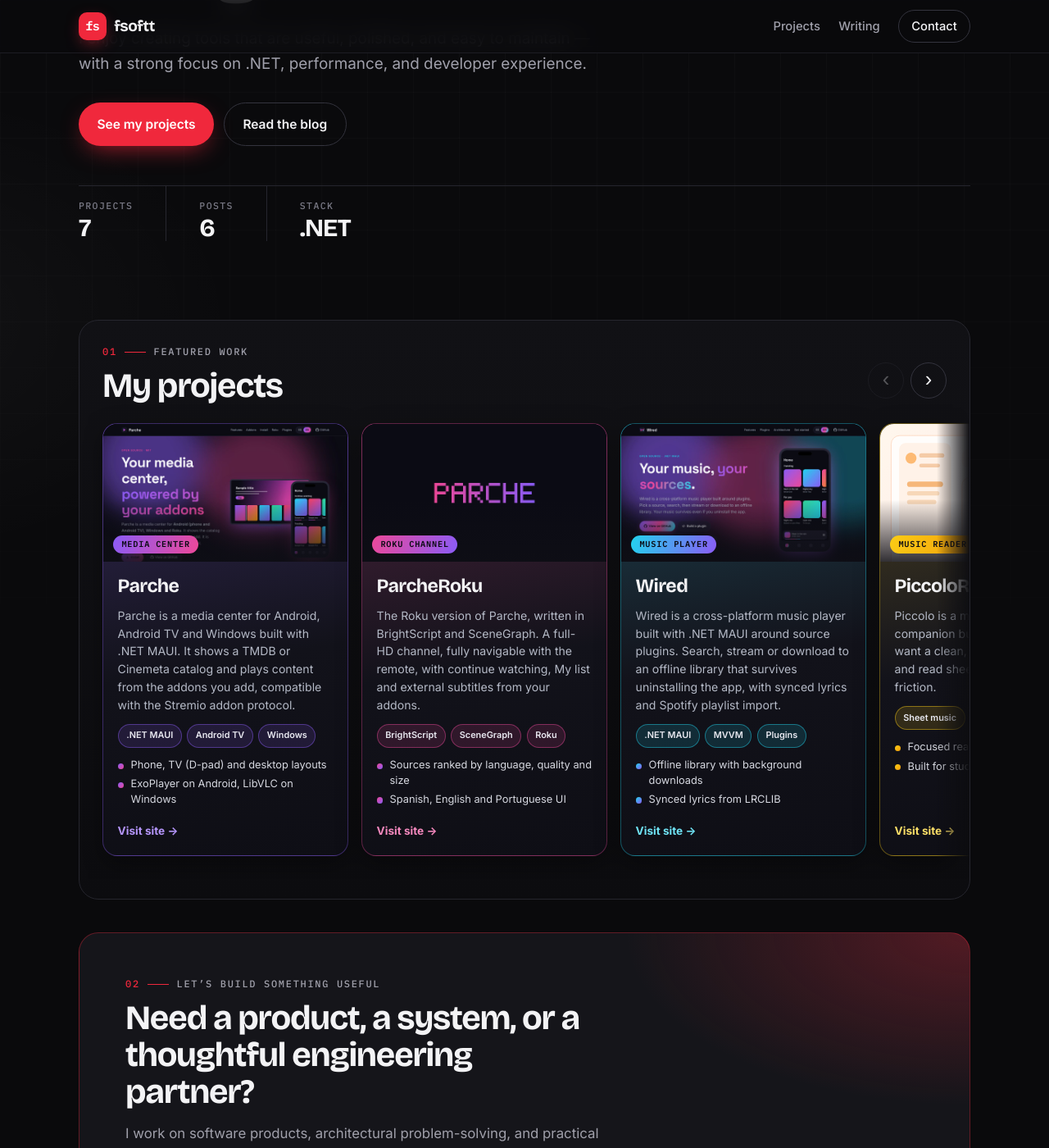
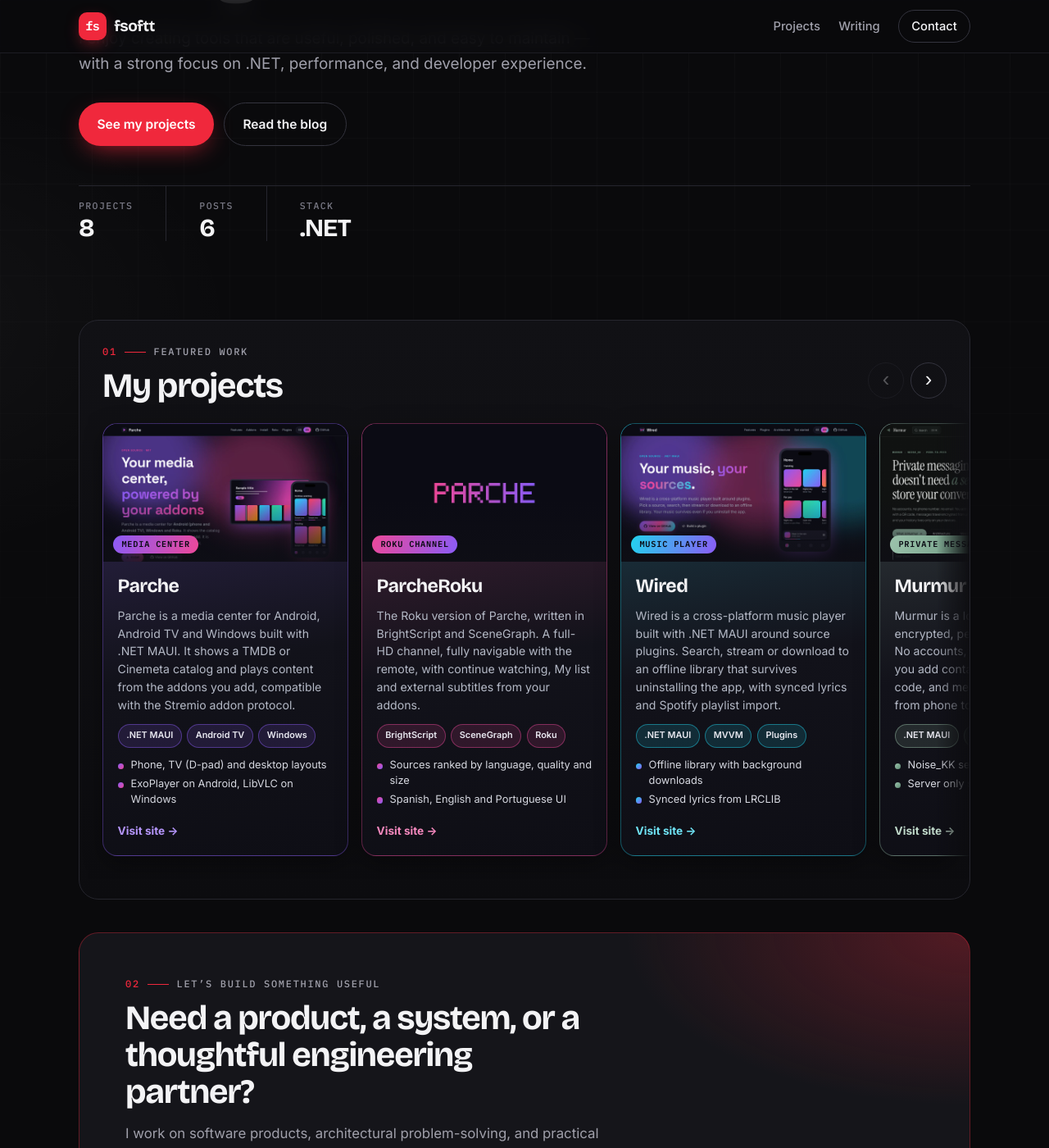
Before and after one commit to fsoftt/fsoftt.github.io, a Jekyll site: the page built from index.md, in a window 1280 px wide and 1400 px high, scrolled down 408 px. Shown: the whole window at 82% size. Built offline with Jekyll 4.4.1, drawn with Linux system fonts in a browser that asks for light colours.

Commit message:
Add Murmur to the projects slider

```diff
--- a/_data/projects.yml
+++ b/_data/projects.yml
@@ -40,6 +40,20 @@
   highlights:
     - Offline library with background downloads
     - Synced lyrics from LRCLIB
+
+- name: Murmur
+  url: https://fsoftt.github.io/Murmur/
+  image: /assets/projects/murmur.jpg
+  badge: Private messaging
+  accent: "#9cc3ac"
+  accent_2: "#5e8c74"
+  description: >-
+    Murmur is a local-first, end-to-end encrypted, peer-to-peer messenger. No accounts, phone number or email: you
+    add contacts in person with a QR code, and messages travel encrypted from phone to phone.
+  tags: [.NET MAUI, Noise protocol, P2P]
+  highlights:
+    - Noise_KK sessions with forward secrecy
+    - Server only sees rotating random topics
 
 - name: PiccoloReader
   url: https://fsoftt.github.io/PiccoloReader/
```
Also changed, not shown: assets/projects/murmur.jpg (added).
